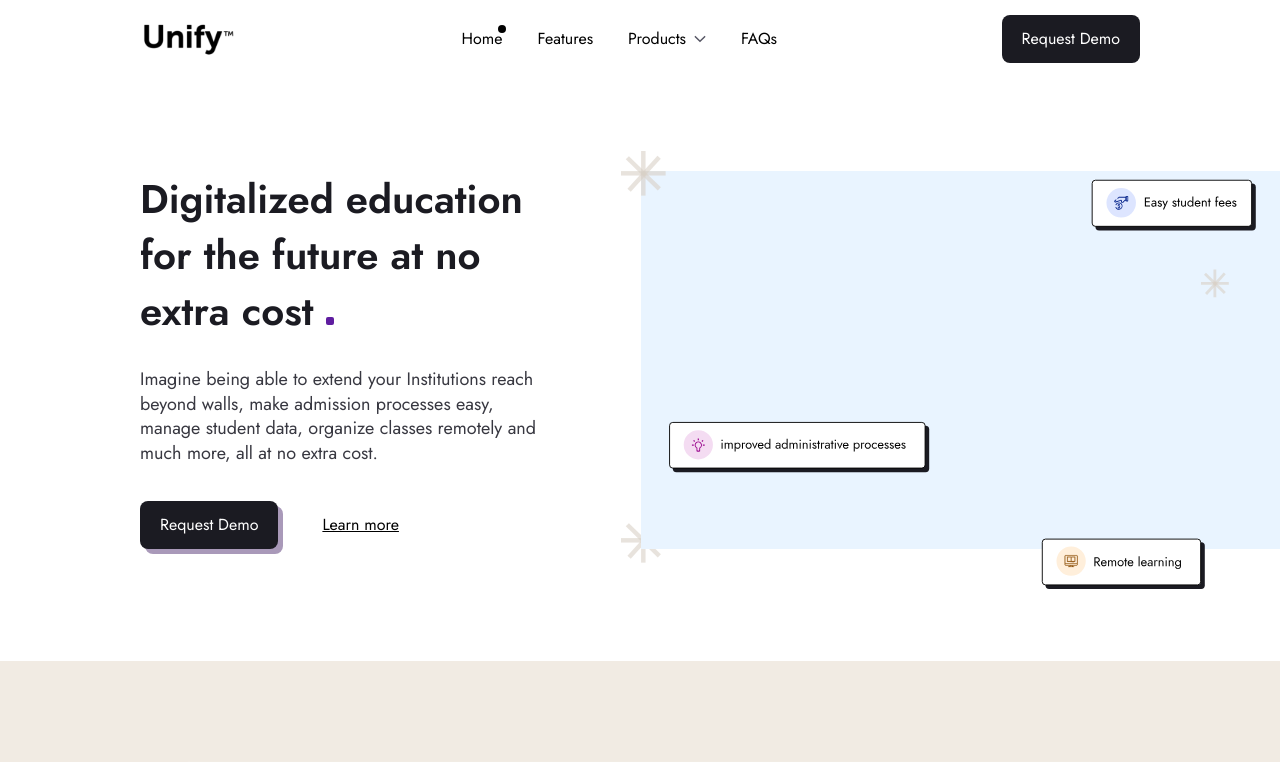
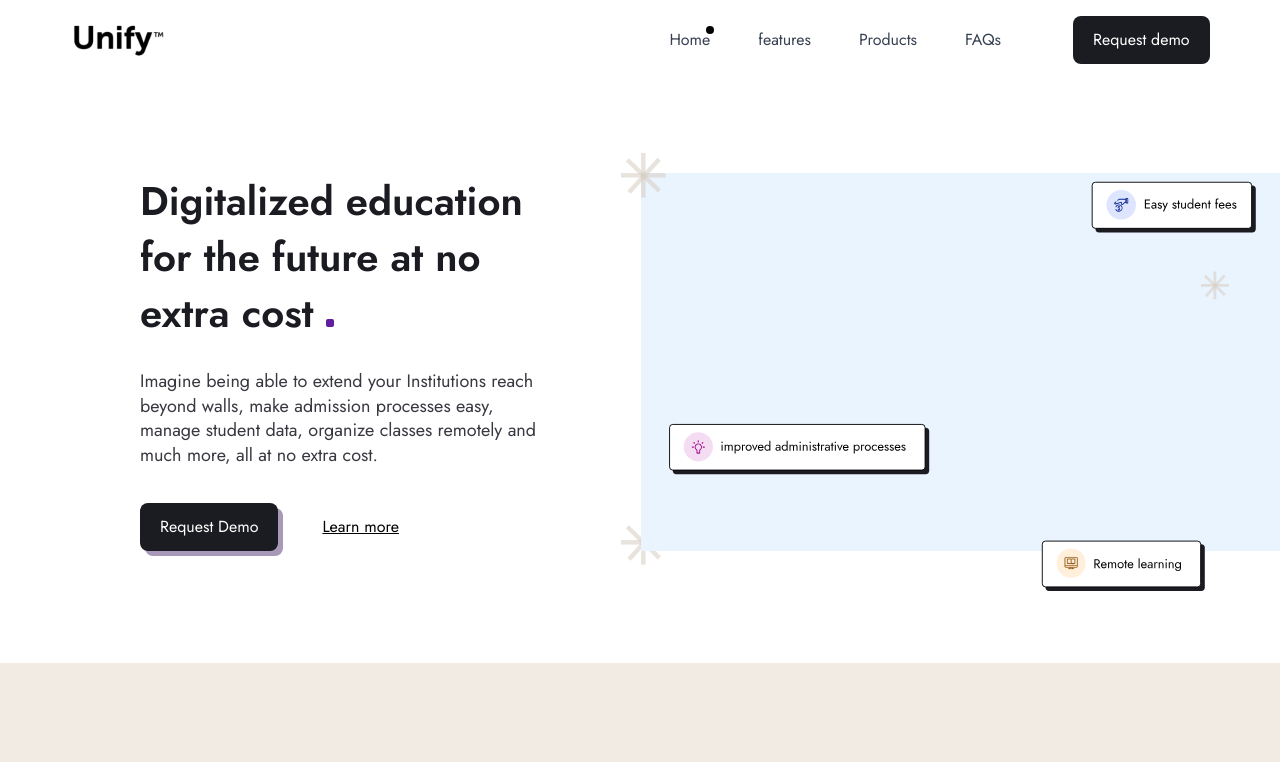
Before and after one commit to geekmaros/unify, a Vue app: page / in a window 1280 px wide. Shown: the top 762 px of the page. Built offline with nearby package versions, Linux system fonts and the light colour scheme; grey boxes are pictures that could not be loaded.

Commit message:
feature/ minor changes in the nav section

```diff
--- a/package.json
+++ b/package.json
@@ -9,6 +9,7 @@
     "lint": "eslint . --ext .vue,.js,.jsx,.cjs,.mjs --fix --ignore-path .gitignore"
   },
   "dependencies": {
+    "@splidejs/vue-splide": "^0.6.3",
     "pinia": "^2.0.13",
     "vue": "^3.2.33",
     "vue-router": "^4.0.14"
--- a/src/App.vue
+++ b/src/App.vue
@@ -1,13 +1,15 @@
 
 <template>
-  <NavbarVue />
+  <!-- <NavbarVue /> -->
+  <BarNavVue />
   <RouterView />
   <LandingFooterVue />
 </template>
 
 <script setup>
 import { RouterView } from 'vue-router'
-import NavbarVue from './components/Navbar.vue';
+// import NavbarVue from './components/Navbar.vue';
+import BarNavVue from './components/BarNav.vue';
 import LandingFooterVue from './components/LandingFooter.vue';
 </script>
 
--- /dev/null
+++ b/src/components/BarNav.vue
@@ -0,0 +1,89 @@
+<template>
+  <div class="bg-gray-50">
+    <!-- <header> -->
+    <div class="relative z-20 border-b lg:border-b-0 bg-white">
+      <div class="p-4 md:px-70px  lg:container lg:mx-auto lg:px-10px lg:py-4">
+        <div class="flex items-center justify-between">
+          <div class="relative z-20">
+            <router-link to="/">
+              <img src="../assets/logo.svg" alt="logo-tailus" />
+            </router-link>
+          </div>
+
+          <div class="flex items-center justify-end">
+            <input
+              type="checkbox"
+              name="hamburger"
+              id="hamburger"
+              class="peer"
+              hidden
+            />
+            <label
+              for="hamburger"
+              class="peer-checked:hamburger block relative z-20 p-6 -mr-6 cursor-pointer lg:hidden"
+            >
+              <div
+                aria-hidden="true"
+                class="m-auto h-0.5 w-6 rounded bg-unify-primary transition duration-300"
+              ></div>
+              <div
+                aria-hidden="true"
+                class="m-auto mt-2 h-0.5 w-6 rounded bg-unify-primary transition duration-300"
+              ></div>
+            </label>
+            <!-- start -->
+            <div
+              class="peer-checked:translate-x-0 fixed inset-0 w-[calc(100%-4.5rem)] translate-x-[-100%] bg-white border-r shadow-xl transition duration-300 lg:border-r-0 lg:w-auto lg:static lg:shadow-none lg:translate-x-0"
+            >
+              <!-- flex flex-col h-full justify-between lg:items-center lg:flex-row lg:justify-between -->
+              <div class="flex flex-col h-full justify-between lg:items-center lg:flex-row lg:justify-between">
+                <ul
+                  class="px-6 pt-32 text-gray-700 space-y-8 md:px-12 lg:space-y-0 lg:flex lg:space-x-12 lg:pt-0"
+                >
+                  <li>
+                    <router-link to="/"> Home </router-link>
+                  </li>
+                  <li>
+                    <router-link to="features"> features </router-link>
+                  </li>
+                  <li>Products</li>
+                  <li>
+                    <router-link to="faqs">FAQs</router-link>
+                  </li>
+                </ul>
+
+                <div
+                  class="border-t py-8 px-6 md:px-12 md:py-16 lg:border-t-0 lg:py-0 lg:pr-0 lg:pl-6"
+                >
+                  <BtnVue message="Request demo" />
+                </div>
+              </div>
+            </div>
+            <!-- end -->
+          </div>
+        </div>
+      </div>
+    </div>
+    <!-- </header> -->
+  </div>
+</template>
+
+<script setup>
+import BtnVue from "./Btn.vue";
+</script>
+
+<style scoped>
+ul a.router-link-exact-active {
+  position: relative;
+}
+ul a.router-link-exact-active::before {
+  content: "";
+  position: absolute;
+  top: -2px;
+  background: black;
+  width: 8px;
+  height: 8px;
+  border-radius: 100%;
+  right: -4px;
+}
+</style>
--- a/src/components/Institution.vue
+++ b/src/components/Institution.vue
@@ -1,14 +1,45 @@
 <template>
   <main class="bg-unify-purple-100">
-      <h2>Driving growth in top tertiary institutions</h2>
-      <div>
-          <img src="../assets/landing/covenant.png" alt="">
-          <img src="../assets/landing/harvard.png" alt="">
-          <img src="../assets/landing/unilag.png" alt="">
-          <img src="../assets/landing/covenant.png" alt="">
-          <img src="../assets/landing/harvard.png" alt="">
-      </div>
+    <div class="flex flex-col justify-center items-center">
+      <h2>Driving <span></span> growth in top tertiary institutions</h2>
+      <img src="../assets/insti.png" alt="" />
+    </div>
+    <div>
+      <img src="../assets/landing/covenant.png" alt="" />
+      <img src="../assets/landing/harvard.png" alt="" />
+      <img src="../assets/landing/unilag.png" alt="" />
+      <img src="../assets/landing/covenant.png" alt="" />
+      <img src="../assets/landing/harvard.png" alt="" />
+    </div>
+    <Splide :options="{ rewind: true }" :perPage="2" class="px-70px">
+      <SplideSlide>
+        <h1>Awesome!</h1>
+        <p>
+          “Lorem ipsum dolor sit amet, consectetur adipiscing elit. Varius proin
+          pellentesque nibh id nunc, enim, vestibulum consectetur. Nisl posuere
+          aliquam sodales lobortis nunc, tellus felis ac. Fusce mattis facilisis
+          est tortor ornare venenatis sagittis.”
+        </p>
+        <div>
+          <h5>Adebayo Akinnusi</h5>
+          <p>Lecturer, Harvard</p>
+        </div>
+      </SplideSlide>
+      <SplideSlide>
+        <h1>2</h1>
+        <p>
+          Lorem ipsum dolor sit amet consectetur adipisicing elit. Eos ut
+          molestiae aliquam necessitatibus saepe blanditiis ab vitae!
+          Repellendus, consectetur at?
+        </p>
+      </SplideSlide>
+    </Splide>
 
-
+    <button></button>
   </main>
 </template>
+
+<script setup>
+import { Splide, SplideSlide } from "@splidejs/vue-splide";
+import "@splidejs/vue-splide/css";
+</script>
--- a/src/components/Navbar.vue
+++ b/src/components/Navbar.vue
@@ -6,7 +6,7 @@
     <div class="links hidden md:flex">
       <router-link to="/">Home</router-link>
       <router-link to="features" class="ml-35px">Features</router-link>
-      <span class="flex items-center ml-35px">
+      <span class="flex items-center ml-35px" @click="showProduct">
         <span>Products</span>
         <svg
           width="12"
@@ -53,13 +53,10 @@
       />
     </svg>
   </nav>
+  <div v-if="isProductOpen"></div>
 </template>
 <script setup>
-import { ref } from "@vue/reactivity";
 import BtnVue from "./Btn.vue";
-
-
-
 </script>
 
 <style scoped>
@@ -77,16 +74,16 @@ nav a.router-link-exact-active::before {
   right: -4px;
 }
 
-.over{
+.over {
   left: 50%;
   transform: translate(-50%);
 }
 
-.show{
+.show {
   display: block;
 }
 
-.hide{
+.hide {
   display: none;
 }
 </style>
```
Also changed, not shown: src/assets/insti.png (added), src/components/CarouselDemo.vue (added), 1 other file (tests, documents, lock files or other folders).
